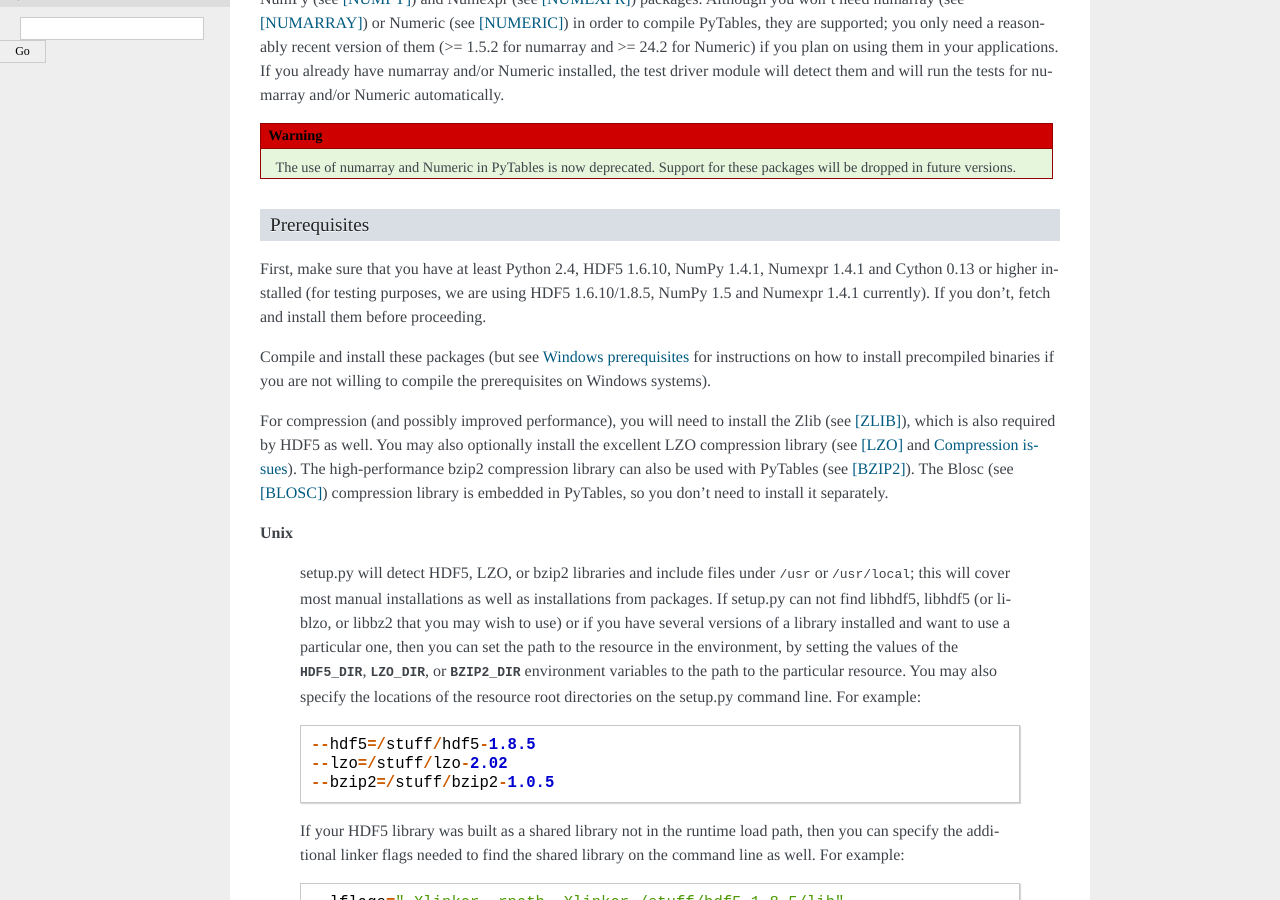
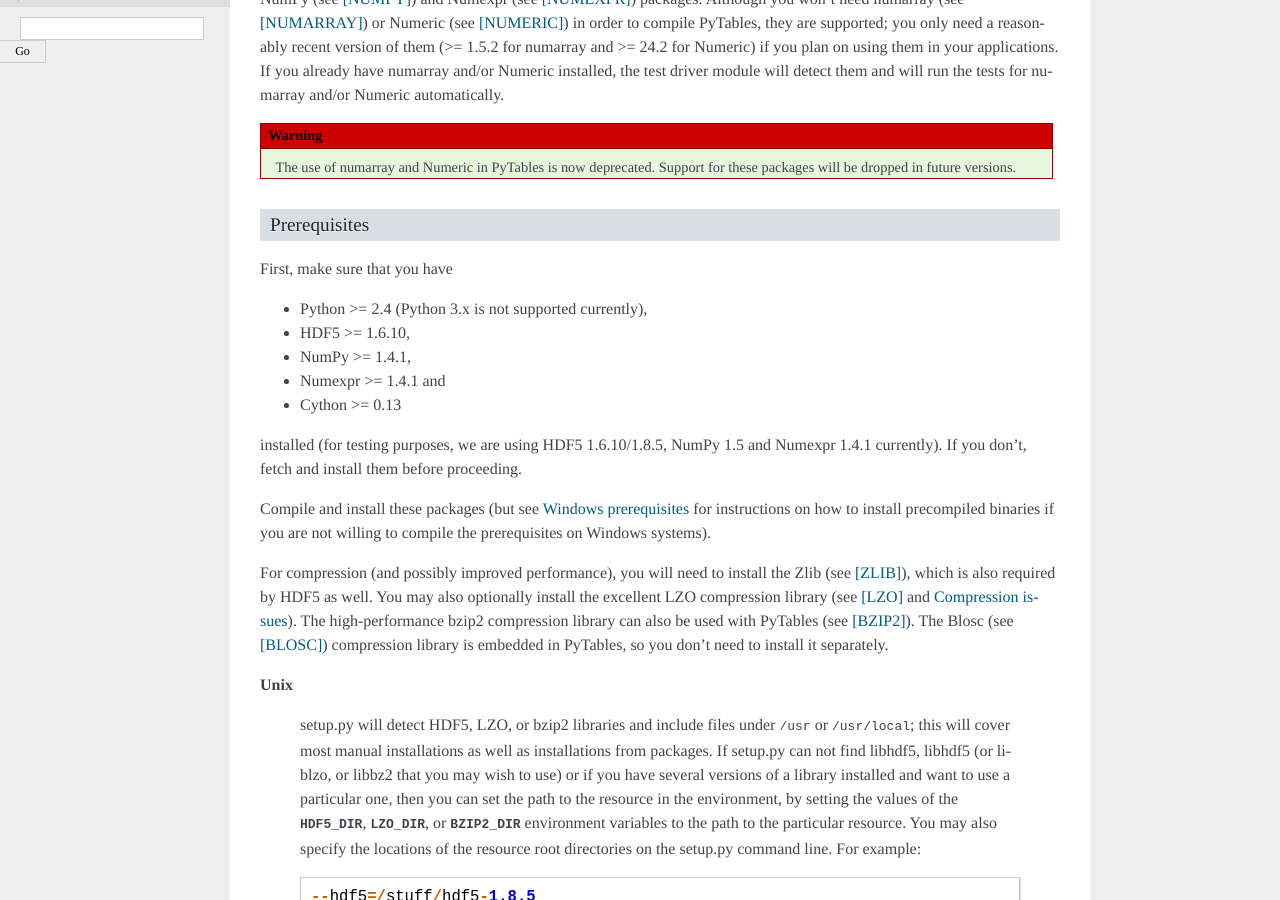
Before and after one commit to PyTables/PyTables, a Sphinx documentation site: the page built from doc/source/usersguide/installation.rst, in a window 1280 px wide and 900 px high, scrolled down 627 px. Built offline with Sphinx 7.4.7, drawn with Linux system fonts in a browser that asks for light colours; formulas are drawn with MathJax 3.

Commit message:
Prerequisites converted into a bullet list

```diff
--- a/doc/source/usersguide/installation.rst
+++ b/doc/source/usersguide/installation.rst
@@ -48,9 +48,15 @@
 Prerequisites
 ~~~~~~~~~~~~~
 
-First, make sure that you have at least Python 2.4, HDF5 1.6.10, NumPy 1.4.1,
-Numexpr 1.4.1 and Cython 0.13 or higher installed (for testing purposes, we
-are using HDF5 1.6.10/1.8.5, NumPy 1.5 and Numexpr 1.4.1 currently).
+First, make sure that you have
+
+* Python >= 2.4 (Python 3.x is not supported currently),
+* HDF5 >= 1.6.10,
+* NumPy >= 1.4.1,
+* Numexpr >= 1.4.1 and
+* Cython >= 0.13
+
+installed (for testing purposes, we are using HDF5 1.6.10/1.8.5, NumPy 1.5 and Numexpr 1.4.1 currently).
 If you don't, fetch and install them before proceeding.
 
 Compile and install these packages (but see :ref:`prerequisitesBinInst` for
```
